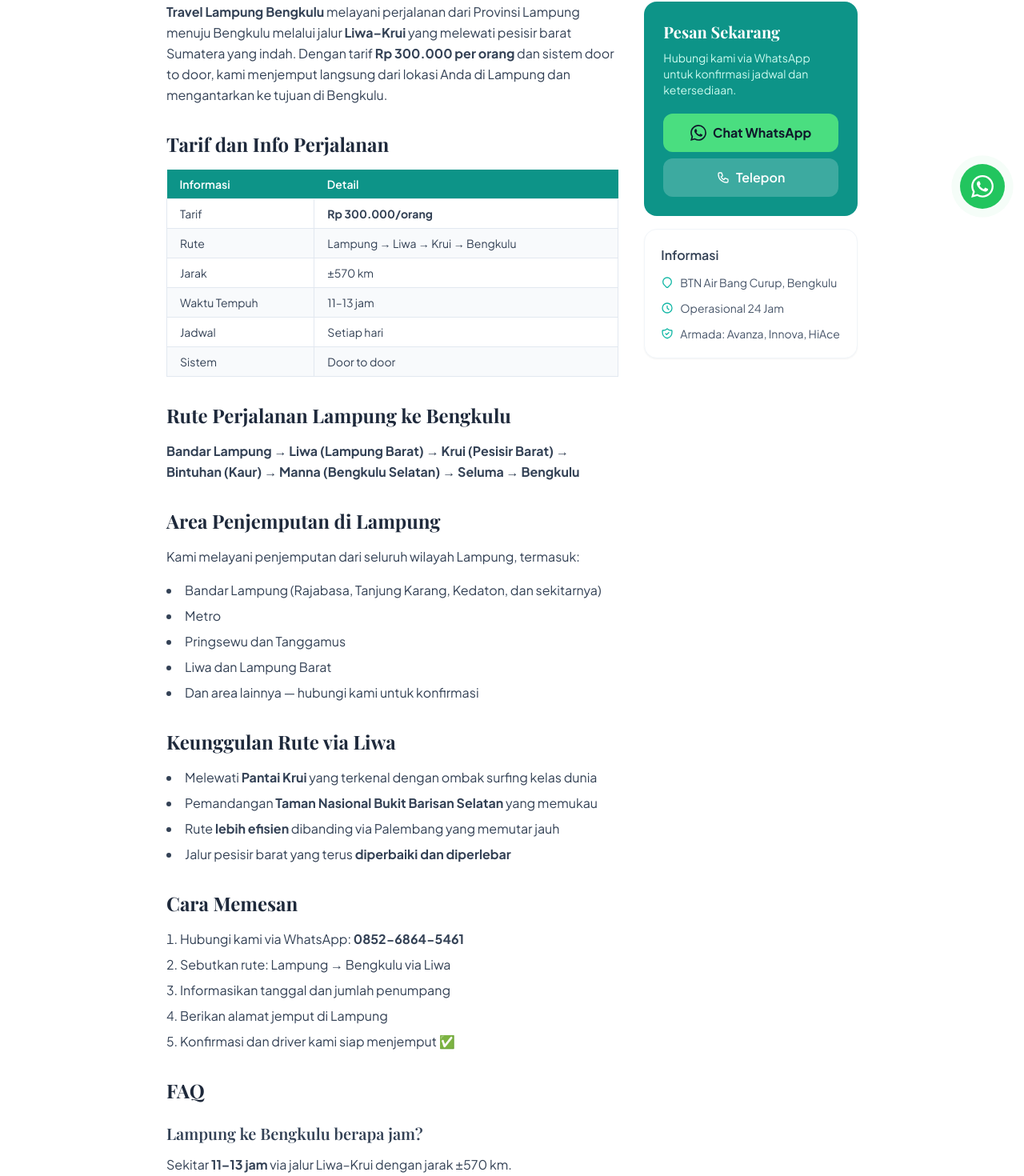
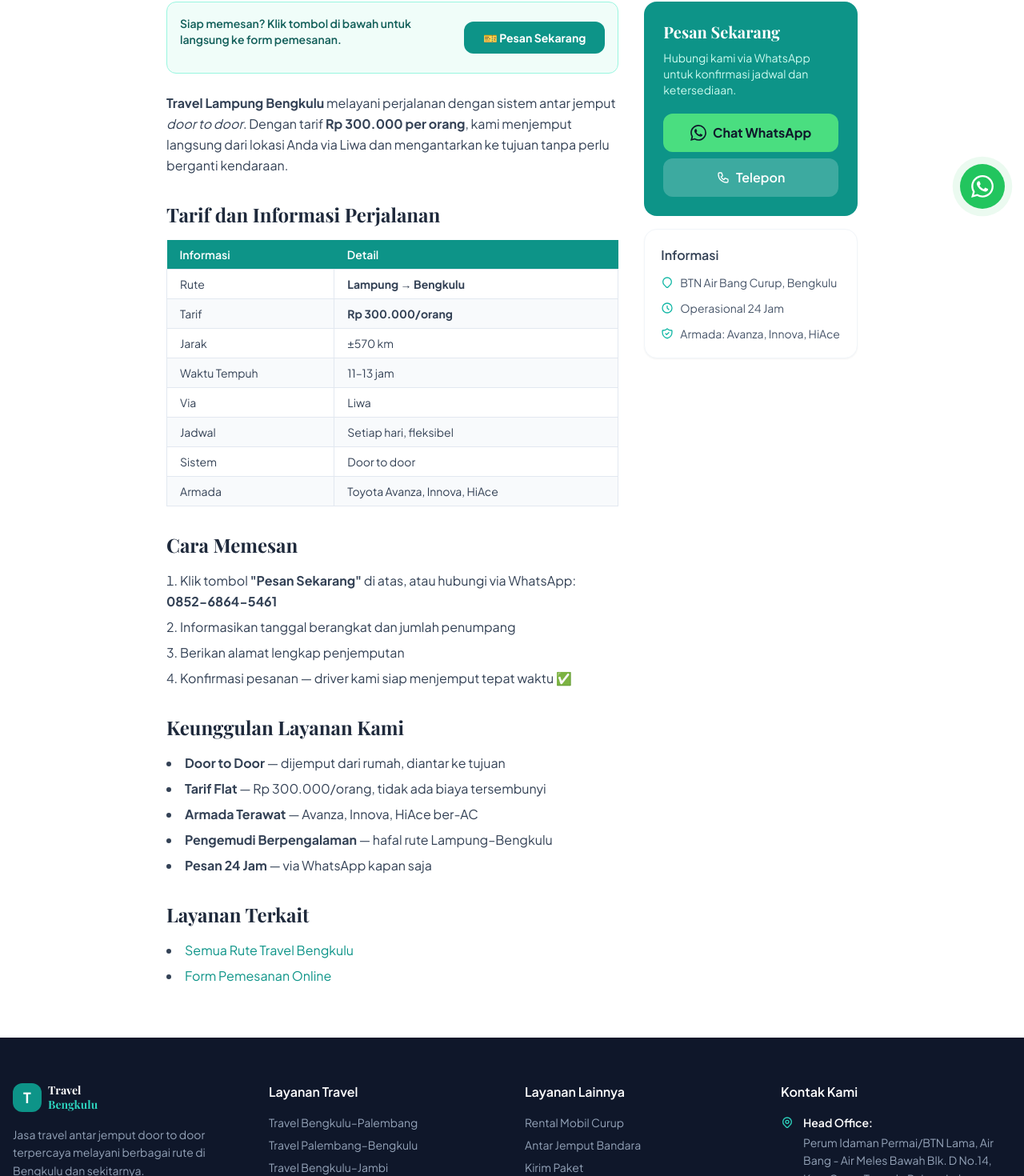
Before and after one commit to aspanrio-stack/Travel-bengkulu-V6, a Next.js app: page /travel-lampung-bengkulu in a window 1280 px wide. Shown: the part 515-1985 px from the top of the page at 80% size. Built offline with nearby package versions, Linux system fonts and the light colour scheme.

Commit message:
Add files via upload

```diff
--- a/src/app/travel-lampung-bengkulu/page.tsx
+++ b/src/app/travel-lampung-bengkulu/page.tsx
@@ -4,25 +4,37 @@ import ArticleLayout from '@/components/ArticleLayout';
 
 export const metadata: Metadata = {
   title: 'Travel Lampung Bengkulu – Antar Jemput Door to Door Rp 300.000',
-  description:
-    'Jasa travel Lampung Bengkulu via Liwa-Krui. Tarif Rp 300.000/orang, door to door. Dijemput dari Bandar Lampung langsung ke Bengkulu. Pesan WA 0852-6864-5461!',
+  description: 'Jasa travel Lampung Bengkulu via Liwa. Tarif Rp 300.000/orang, door to door. Dijemput dari Bandar Lampung ke Bengkulu. Pesan via WhatsApp!',
   alternates: { canonical: 'https://bengkulutravel.com/travel-lampung-bengkulu' },
 };
 
-export default function TravelLampungBengkulu() {
+export default function Page() {
   return (
     <ArticleLayout
-      title="Travel Lampung Bengkulu via Liwa"
-      description="Layanan travel dari Lampung ke Bengkulu via jalur Liwa-Krui. Antar jemput door to door, tarif Rp 300.000/orang."
+      title="Travel Lampung Bengkulu"
+      description="Layanan travel dari Lampung ke Bengkulu via jalur Liwa-Krui. Antar jemput door to door setiap hari."
       breadcrumbs={[{ label: 'Travel Lampung Bengkulu' }]}
       badge="🔥 Rute Baru"
       price="Rp 300.000"
     >
+      {/* Tombol Pesan */}
+      <div className="mb-6 p-4 bg-primary-50 border border-primary-200 rounded-xl flex flex-col sm:flex-row items-center justify-between gap-3">
+        <p className="text-primary-800 font-semibold text-sm">Siap memesan? Klik tombol di bawah untuk langsung ke form pemesanan.</p>
+        <Link
+          href="/pesan?rute=lmp-bkl"
+          className="shrink-0 bg-primary-600 hover:bg-primary-700 text-white font-bold px-6 py-2.5 rounded-xl transition-colors flex items-center gap-2 text-sm"
+        >
+          🎫 Pesan Sekarang
+        </Link>
+      </div>
+
       <p>
-        <strong>Travel Lampung Bengkulu</strong> melayani perjalanan dari Provinsi Lampung menuju Bengkulu melalui jalur <strong>Liwa–Krui</strong> yang melewati pesisir barat Sumatera yang indah. Dengan tarif <strong>Rp 300.000 per orang</strong> dan sistem door to door, kami menjemput langsung dari lokasi Anda di Lampung dan mengantarkan ke tujuan di Bengkulu.
+        <strong>Travel Lampung Bengkulu</strong> melayani perjalanan dengan sistem antar jemput <em>door to door</em>.
+        Dengan tarif <strong>Rp 300.000 per orang</strong>, kami menjemput langsung dari lokasi Anda
+        via Liwa dan mengantarkan ke tujuan tanpa perlu berganti kendaraan.
       </p>
 
-      <h2>Tarif dan Info Perjalanan</h2>
+      <h2>Tarif dan Informasi Perjalanan</h2>
       <table>
         <thead>
           <tr>
@@ -31,77 +43,38 @@ export default function TravelLampungBengkulu() {
           </tr>
         </thead>
         <tbody>
-          <tr>
-            <td>Tarif</td>
-            <td><strong>Rp 300.000/orang</strong></td>
-          </tr>
-          <tr>
-            <td>Rute</td>
-            <td>Lampung → Liwa → Krui → Bengkulu</td>
-          </tr>
-          <tr>
-            <td>Jarak</td>
-            <td>±570 km</td>
-          </tr>
-          <tr>
-            <td>Waktu Tempuh</td>
-            <td>11–13 jam</td>
-          </tr>
-          <tr>
-            <td>Jadwal</td>
-            <td>Setiap hari</td>
-          </tr>
-          <tr>
-            <td>Sistem</td>
-            <td>Door to door</td>
-          </tr>
+          <tr><td>Rute</td><td><strong>Lampung → Bengkulu</strong></td></tr>
+          <tr><td>Tarif</td><td><strong>Rp 300.000/orang</strong></td></tr>
+          <tr><td>Jarak</td><td>±570 km</td></tr>
+          <tr><td>Waktu Tempuh</td><td>11–13 jam</td></tr>
+          <tr><td>Via</td><td>Liwa</td></tr>
+          <tr><td>Jadwal</td><td>Setiap hari, fleksibel</td></tr>
+          <tr><td>Sistem</td><td>Door to door</td></tr>
+          <tr><td>Armada</td><td>Toyota Avanza, Innova, HiAce</td></tr>
         </tbody>
       </table>
 
-      <h2>Rute Perjalanan Lampung ke Bengkulu</h2>
-      <p>
-        <strong>Bandar Lampung → Liwa (Lampung Barat) → Krui (Pesisir Barat) → Bintuhan (Kaur) → Manna (Bengkulu Selatan) → Seluma → Bengkulu</strong>
-      </p>
+      <h2>Cara Memesan</h2>
+      <ol>
+        <li>Klik tombol <strong>"Pesan Sekarang"</strong> di atas, atau hubungi via WhatsApp: <strong>0852-6864-5461</strong></li>
+        <li>Informasikan tanggal berangkat dan jumlah penumpang</li>
+        <li>Berikan alamat lengkap penjemputan</li>
+        <li>Konfirmasi pesanan — driver kami siap menjemput tepat waktu ✅</li>
+      </ol>
 
-      <h2>Area Penjemputan di Lampung</h2>
-      <p>Kami melayani penjemputan dari seluruh wilayah Lampung, termasuk:</p>
+      <h2>Keunggulan Layanan Kami</h2>
       <ul>
-        <li>Bandar Lampung (Rajabasa, Tanjung Karang, Kedaton, dan sekitarnya)</li>
-        <li>Metro</li>
-        <li>Pringsewu dan Tanggamus</li>
-        <li>Liwa dan Lampung Barat</li>
-        <li>Dan area lainnya — hubungi kami untuk konfirmasi</li>
+        <li><strong>Door to Door</strong> — dijemput dari rumah, diantar ke tujuan</li>
+        <li><strong>Tarif Flat</strong> — Rp 300.000/orang, tidak ada biaya tersembunyi</li>
+        <li><strong>Armada Terawat</strong> — Avanza, Innova, HiAce ber-AC</li>
+        <li><strong>Pengemudi Berpengalaman</strong> — hafal rute Lampung–Bengkulu</li>
+        <li><strong>Pesan 24 Jam</strong> — via WhatsApp kapan saja</li>
       </ul>
 
-      <h2>Keunggulan Rute via Liwa</h2>
+      <h2>Layanan Terkait</h2>
       <ul>
-        <li>Melewati <strong>Pantai Krui</strong> yang terkenal dengan ombak surfing kelas dunia</li>
-        <li>Pemandangan <strong>Taman Nasional Bukit Barisan Selatan</strong> yang memukau</li>
-        <li>Rute <strong>lebih efisien</strong> dibanding via Palembang yang memutar jauh</li>
-        <li>Jalur pesisir barat yang terus <strong>diperbaiki dan diperlebar</strong></li>
-      </ul>
-
-      <h2>Cara Memesan</h2>
-      <ol>
-        <li>Hubungi kami via WhatsApp: <strong>0852-6864-5461</strong></li>
-        <li>Sebutkan rute: Lampung → Bengkulu via Liwa</li>
-        <li>Informasikan tanggal dan jumlah penumpang</li>
-        <li>Berikan alamat jemput di Lampung</li>
-        <li>Konfirmasi dan driver kami siap menjemput ✅</li>
-      </ol>
-
-      <h2>FAQ</h2>
-
-      <h3>Lampung ke Bengkulu berapa jam?</h3>
-      <p>Sekitar <strong>11–13 jam</strong> via jalur Liwa–Krui dengan jarak ±570 km.</p>
-
-      <h3>Apakah ada travel Lampung Bengkulu setiap hari?</h3>
-      <p>Ya, kami beroperasi setiap hari. Disarankan pesan <strong>H-1 atau lebih awal</strong> untuk rute ini.</p>
-
-      <h2>Artikel Terkait</h2>
-      <ul>
-        <li><Link href="/travel-bengkulu-lampung" className="text-primary-600 hover:underline">Travel Bengkulu Lampung – Info Lengkap via Liwa</Link></li>
         <li><Link href="/travel-bengkulu" className="text-primary-600 hover:underline">Semua Rute Travel Bengkulu</Link></li>
+        <li><Link href="/pesan" className="text-primary-600 hover:underline">Form Pemesanan Online</Link></li>
       </ul>
     </ArticleLayout>
   );
```
